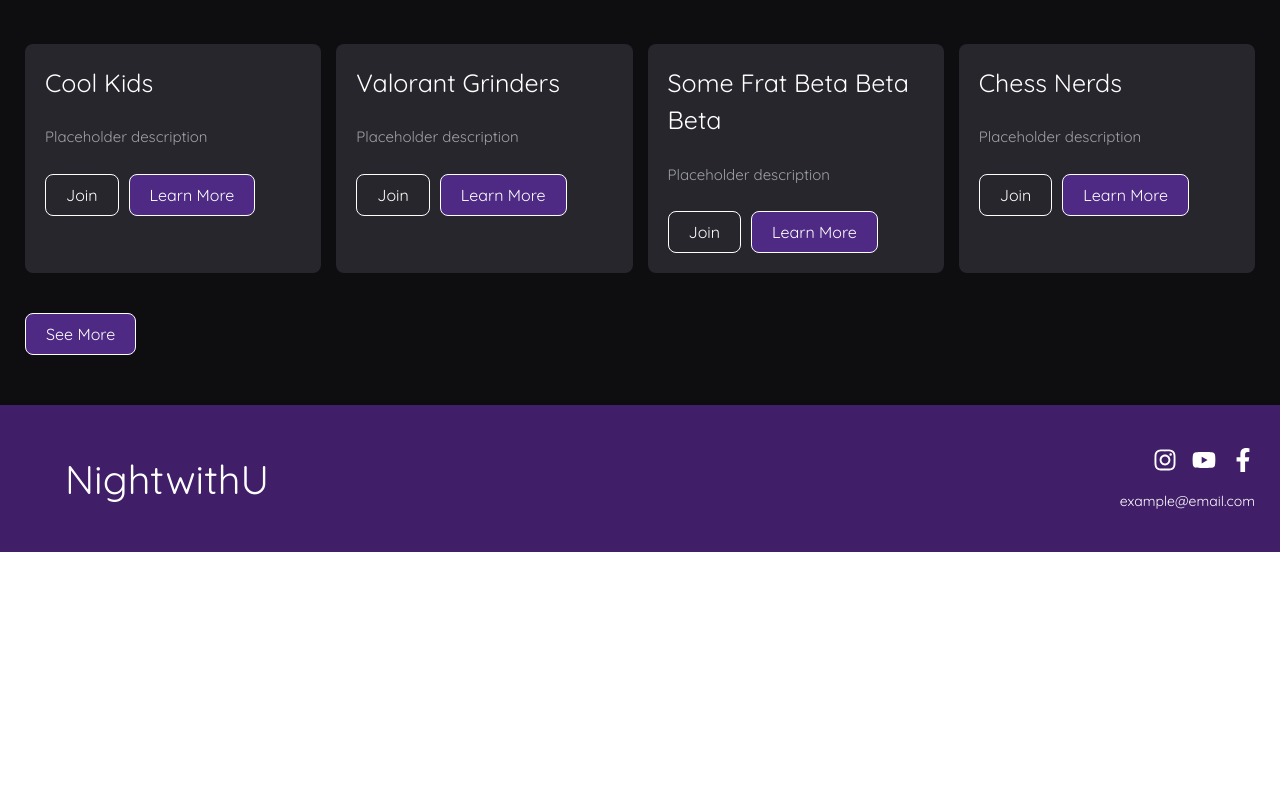
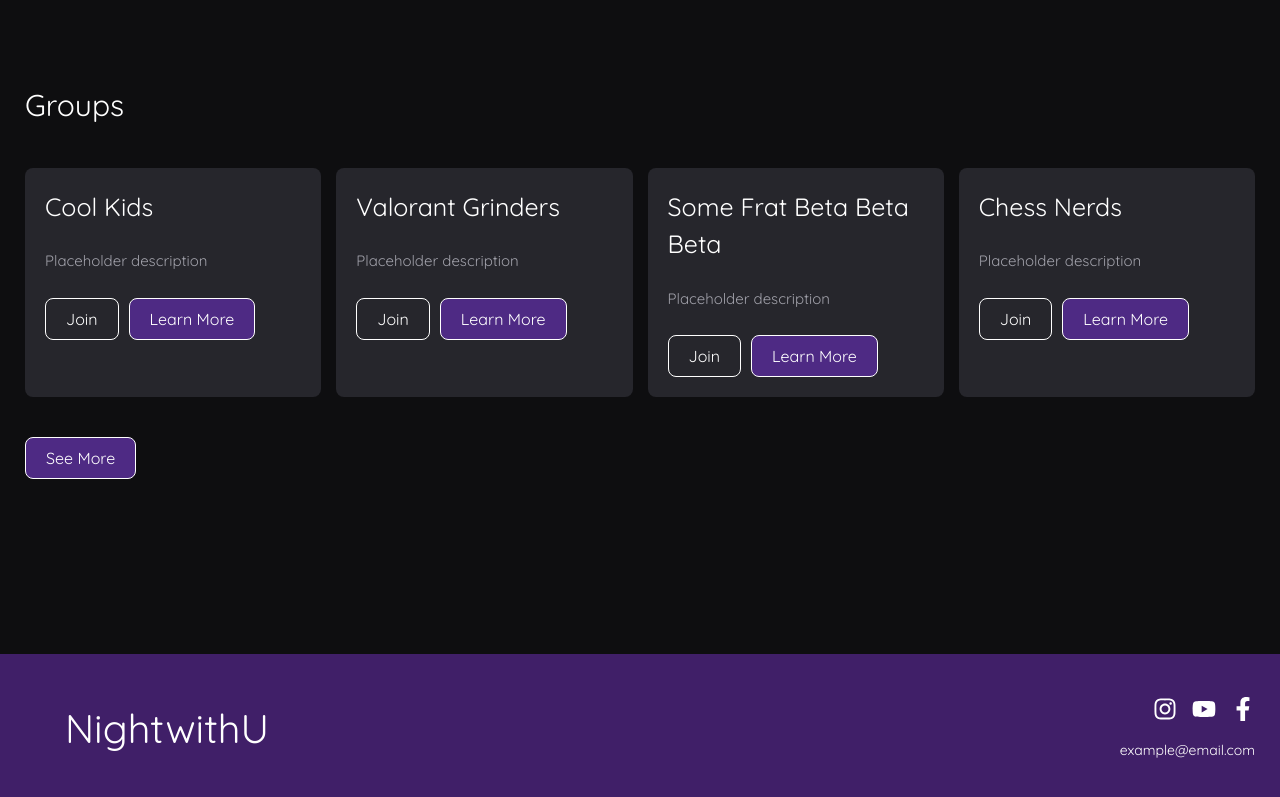
Before and after one commit to TrashyTuber/NightwithU, a React (Vite) app: page / in a window 1280 px wide. Shown: the part 663-1460 px from the top of the page. Before the commit the page ends 1215 px from the top, so only its background shows below. Built offline with nearby package versions, Linux system fonts and the light colour scheme.

Commit message:
Implemented the DISC API userbase to the Profiles page

```diff
--- a/src/App.css
+++ b/src/App.css
@@ -1,27 +1,14 @@
-:root,
-body,
-#root {
+:root, body, #root {
   margin: 0;
   padding: 0;
   width: 100%;
-  max-width: none;
-  /* This removes the 1280px limit Vite often sets */
-  display: block;
-  /* This stops the "centering" behavior */
+  min-height: 100vh;
+  display: flex;
+  flex-direction: column;
   text-align: left;
-  /* Resets the default center alignment */
-}
-
-main {
-  width: 100%;
-  box-sizing: border-box;
-  /* Ensures padding doesn't push the page off-screen */
-  padding: 150px 25px;
 }
 
 #root {
-  margin: 0;
-  padding: 0;
   font-family: "Quicksand", sans-serif;
   background-color: #0e0e10;
   color: white;
@@ -29,12 +16,14 @@ main {
 
 main {
   height: 100%;
-  padding: 100px 25px 50px 25px;
+  padding: 100px 25px;
+  width: 100%;
+  box-sizing: border-box;
   color: white;
 
   h1 {
     text-align: Left;
-    font-size: 40px;
+    font-size: 60px;
     padding-top: 15px;
     padding-bottom: 15px;
   }
--- a/src/Explore.jsx
+++ b/src/Explore.jsx
@@ -51,7 +51,7 @@ function Explore() {
                 </div>
 
                 <Link to="/all-profiles">
-                    <button className="buttonstyle">See More</button>
+                    <button className="buttonstyle" style={{ marginBottom: '75px' }}>See More</button>
                 </Link>
 
                 <h2>Groups</h2>
@@ -69,7 +69,7 @@ function Explore() {
                         title={"Chess Nerds"}
                         description={"Placeholder description"} />
                 </div>
-                <button className="buttonstyle">See More</button>
+                <button className="buttonstyle" style={{ marginBottom: '75px' }}>See More</button>
             </main>
         </>
     )
--- a/src/Footer.css
+++ b/src/Footer.css
@@ -4,7 +4,6 @@ footer {
   color: white;
   padding: 40px 0;
   margin-top: auto; /* Pushes footer to bottom if page is short */
-  box-shadow: 0 10px 10px black
 }
 
 .footer-container {
--- a/src/NavBar.jsx
+++ b/src/NavBar.jsx
@@ -27,7 +27,7 @@ function NavBar() {
 
         <div className="nav-left">
           <Link to="/">Home</Link>
-          <Link to="/Explore">Explore</Link>
+          <Link to="/">Explore</Link>
           <a href="#groups">Groups</a>
           <a href="#chat">Chat</a>
         </div>
--- a/src/Profiles.jsx
+++ b/src/Profiles.jsx
@@ -4,14 +4,15 @@ import Footer from './Footer';
 import Person from './Person';
 
 function Profiles() {
-    const [allPeople, setAllPeople] = useState([]);
+  const [people, setPeople] = useState([]);
   const [isLoading, setIsLoading] = useState(true);
-    const API_url = "https://disc-assignment-5-users-api-iyct.onrender.com/users";
+  const API_url = "https://disc-assignment-5-users-api-iyct.onrender.com/api/users";
 
-    useEffect(() => {
-    const fetchUsers = async () => {
+  const [error, setError] = useState(null);
+
+  const getAllUsers = async () => {
     try {
-        const response = await fetch(API_URL);
+      const response = await fetch(API_url);
 
       if (!response.ok) {
         throw new Error('Server response was not ok');
@@ -21,7 +22,13 @@ function Profiles() {
 
       console.log("Fetched Users:", data);
 
-        setAllPeople(data);
+      if (Array.isArray(data)) {
+        setPeople(data);
+      } else {
+        console.error("API returned strange data:", data);
+        setError("Received invalid data format from server.");
+      }
+
     } catch (err) {
       console.error("Failed to fetch users:", err);
       setError("Failed to load profiles. The server might be waking up...");
@@ -30,7 +37,8 @@ function Profiles() {
     }
   };
 
-    fetchUsers();
+  useEffect(() => {
+    getAllUsers();
   }, []);
 
   return (
@@ -38,14 +46,23 @@ function Profiles() {
       <main>
         <h1>People</h1>
 
+        {isLoading && <p>Loading profiles...</p>}
+        {error && <p style={{ color: 'red' }}>{error}</p>}
+
+        {!isLoading && !error && (
           <div className="grid-container">
-                    {allPeople.map((person, index) => (
-                        <PersonCard
-                            key={index}
-                            name={person.name}
-                            tags={person.tags} />
+            {people.map((user) => (
+              <Person
+                key={user.id}
+                name={`${user.firstName} ${user.lastName}`}
+
+                tags={[
+                  /* Leaving tags empty for now since user object doesn't match with the tags I want */
+                ]}
+              />
             ))}
           </div>
+        )}
 
       </main>
     </>
```
Lines whose indentation alone changed are shown as unchanged.
